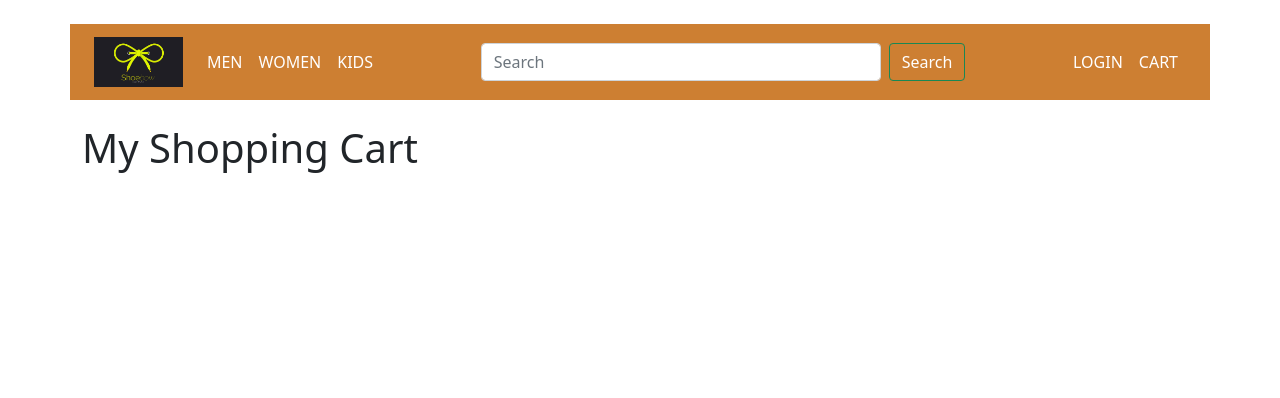
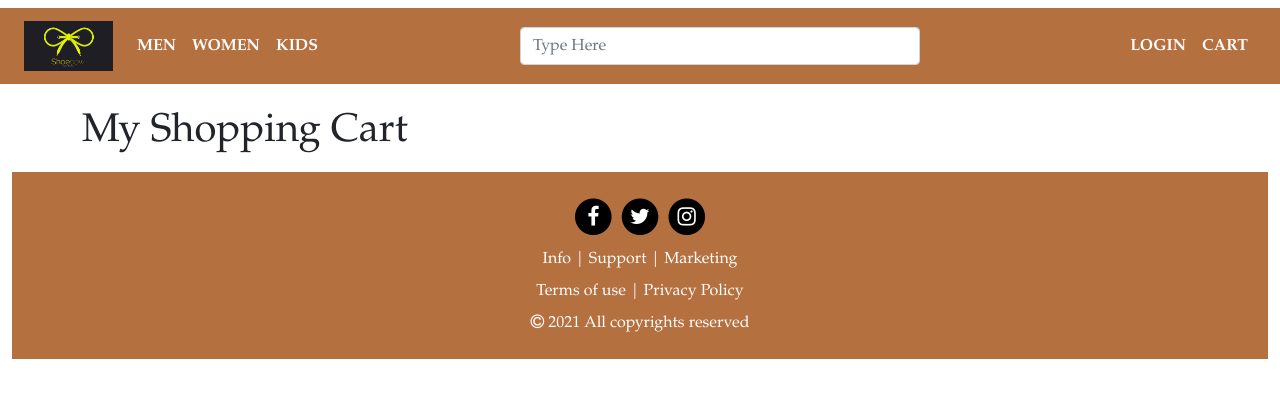
Before and after one commit to anupam-mishra345/Shopping-site, a plain HTML site: page cart.html in a window 1280 px wide. Drawn offline with nearby package versions, Linux system fonts and the light colour scheme.

Commit message:
Update cart.html
Footer and cart design added

```diff
--- a/cart.html
+++ b/cart.html
@@ -10,12 +10,16 @@
     <script src="https://cdn.jsdelivr.net/npm/@popperjs/core@2.6.0/dist/umd/popper.min.js" integrity="sha384-KsvD1yqQ1/1+IA7gi3P0tyJcT3vR+NdBTt13hSJ2lnve8agRGXTTyNaBYmCR/Nwi" crossorigin="anonymous"></script>
     <script src="https://cdn.jsdelivr.net/npm/bootstrap@5.0.0-beta2/dist/js/bootstrap.min.js" integrity="sha384-nsg8ua9HAw1y0W1btsyWgBklPnCUAFLuTMS2G72MMONqmOymq585AcH49TLBQObG" crossorigin="anonymous"></script>
 
+    <!--Font Awesome Link-->
+    <link rel="stylesheet" href="https://cdnjs.cloudflare.com/ajax/libs/font-awesome/4.7.0/css/font-awesome.min.css">
+
     <style>
     #navId{
-        background-color: #cd7f32;
+        background-color: #B4703F;
       }
       #navId li a{
         color: white;
+        font-weight: bolder;
       }
       #navId li a:hover{
         color: #7e3517;
@@ -23,13 +27,26 @@
       #navId form button{
         color: white;
       }
+      .footer {
+        background-color: #B4703F;
+        color: white;
+      }
+      .footer a:link{
+        color: black;
+      }
+      .footer a:visited{
+        color: black;
+      }
+      body{
+        font-family: Book Antiqua;
+      }
 </style>
 </head>
-<body>
+<body >
 
-    <br>
-    <nav class="navbar navbar-expand-lg navbar-light container text-white" id="navId">
-        <div class="container">
+
+    <nav class="navbar navbar-expand-lg navbar-light container-fluid mt-2" id="navId">
+        <div class="container-fluid">
           <a class="navbar-brand" href="#"><img src="logo1.jpg" height="50px" width="auto" alt=""></a>
           <button class="navbar-toggler" type="button" data-bs-toggle="collapse" data-bs-target="#navbarSupportedContent" aria-controls="navbarSupportedContent" aria-expanded="false" aria-label="Toggle navigation">
             <span class="navbar-toggler-icon"></span>
@@ -47,8 +64,8 @@
               </li>
             </ul>
             <form class="d-flex mb-2 mb-lg-0 me-auto">
-              <input class="form-control me-2" style="width: 400px;" type="search" placeholder="Search" aria-label="Search">
-              <button class="btn btn-outline-success" type="submit">Search</button>
+              <input class="form-control me-2" style="width: 400px;" type="search" placeholder="Type Here" aria-label="Search">
+
             </form>
             <ul class="navbar-nav mb-2 mb-lg-0">
               <li class="nav-item">
@@ -71,12 +88,47 @@
               <div class="col-sm-7" id="carts">
 
               </div>
-              <div class="col-sm-5" id="priceDetails">
-
+              <div class="col-sm-5">
+                  <div class="sticky-top" id="priceDetails"></div>
               </div>
           </div>
 
       </div>
+
+<!--Footer Section-->
+
+<div class="container-fluid mt-2 mb-2">
+  <div class="footer">
+    <br>
+    <center>
+    <a href=""><span class="fa-stack fa-lg ">
+      <i class="fa fa-circle fa-stack-2x"></i>
+      <i class="fa fa-facebook fa-stack-1x fa-inverse"></i>
+    </span></a>
+    <a href=""><span class="fa-stack fa-lg ">
+      <i class="fa fa-circle fa-stack-2x"></i>
+      <i class="fa fa-twitter fa-stack-1x fa-inverse"></i>
+    </span></a>
+    <a href=""><span class="fa-stack fa-lg ">
+      <i class="fa fa-circle fa-stack-2x"></i>
+      <i class="fa fa-instagram fa-stack-1x fa-inverse"></i>
+    </span></a></center>
+
+    <center class="mt-2">
+      <span>Info</span> | <span>Support</span> | <span>Marketing</span>
+    </center>
+
+    <center class="mt-2">
+      <span>Terms of use</span> | <span>Privacy Policy</span>
+    </center>
+    <center class="mt-2 ">
+      <span><i class="fa fa-copyright"></i> 2021 All copyrights reserved</span>
+    </center>
+    <br>
+  </div>
+</div>
+
+
 </body>
 <script src="cart.js"></script>
 </html>
```
